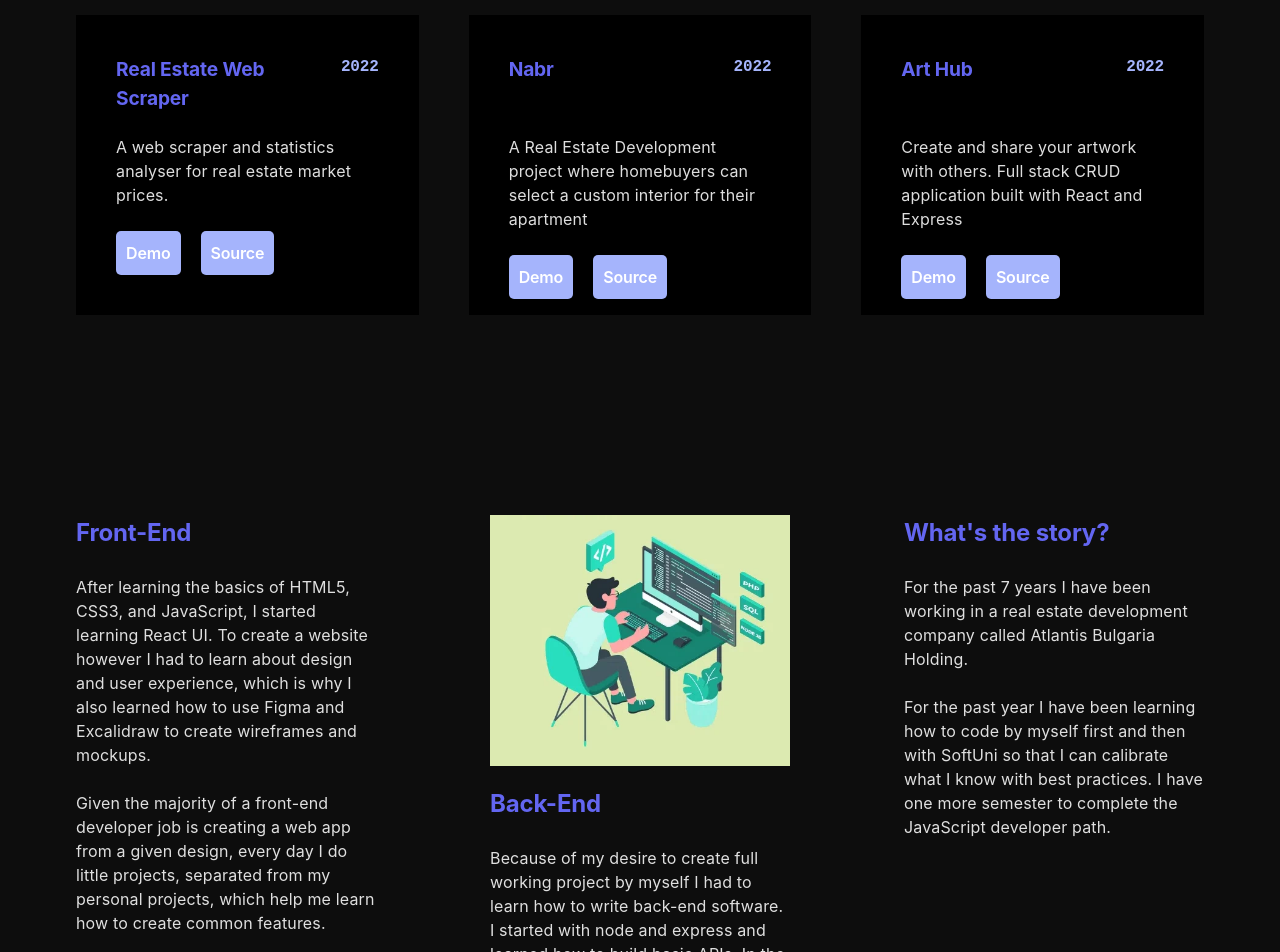
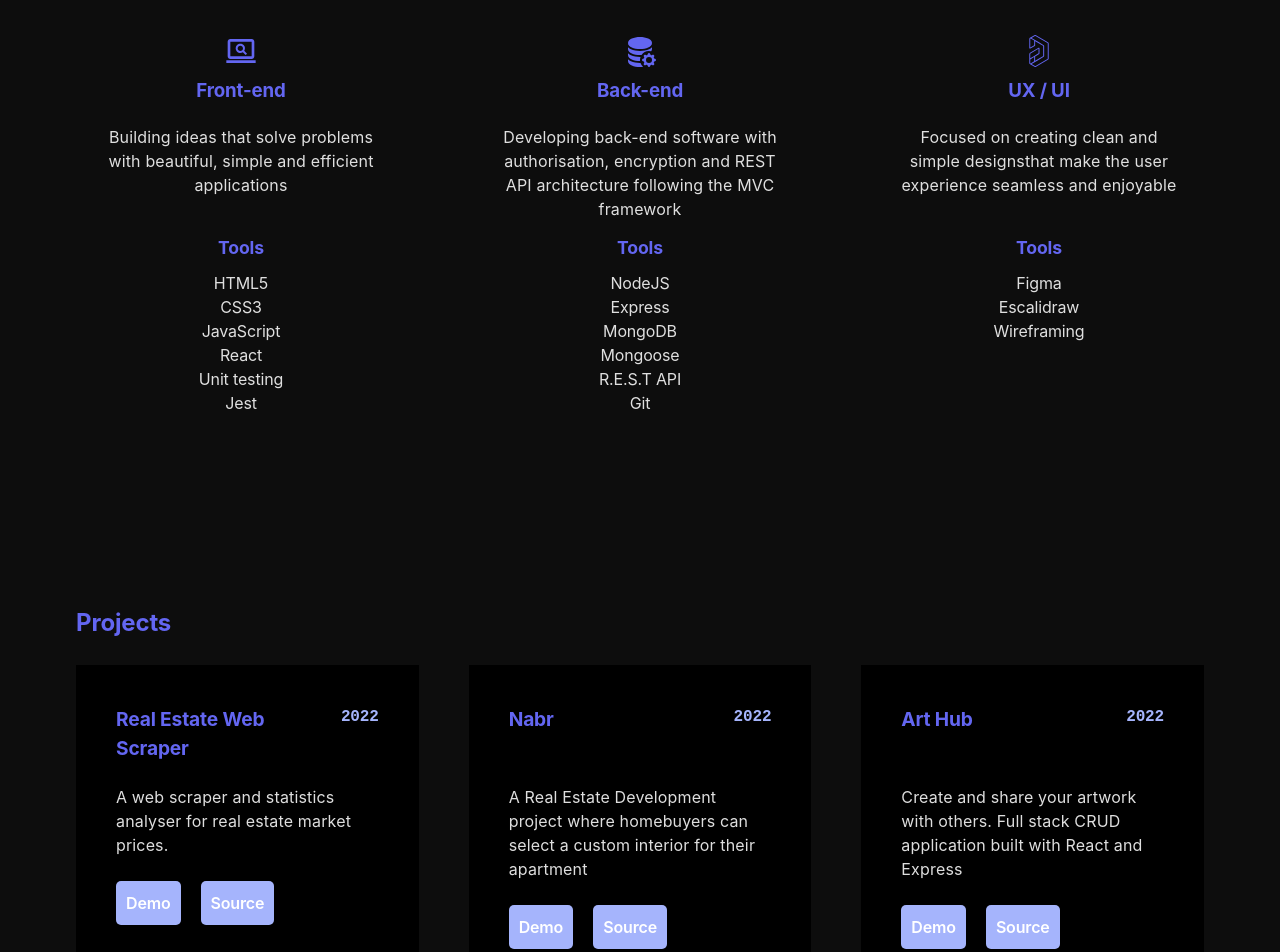
Before and after one commit to GeorgiNedyalkov/georginedyalkov.com, a React (Vite) app: page / in a window 1280 px wide. Shown: the part 720-1672 px from the top of the page. Built offline with nearby package versions, Linux system fonts and the light colour scheme.

Commit message:
Add skills section

```diff
--- a/src/components/Home/Home.jsx
+++ b/src/components/Home/Home.jsx
@@ -2,50 +2,19 @@ import Hero from "../Hero/Hero";
 import Contact from "../ContactForm/ContactForm";
 import Projects from "../Projects/Projects";
 
-import FrontEnd from "../../assets/front-end.webp";
-import BackEnd from "../../assets/back-end.webp";
 import "./Home.css";
+import Skills from "../Skills/Skills";
 
 const Home = ({ projects }) => {
   return (
     <main>
       <Hero />
 
+      <Skills />
+
       <Projects projects={projects} />
 
       <section id="about-section">
-        <div id="front-end">
-          <h2>Front-End</h2>
-          <p>
-            After learning the basics of HTML5, CSS3, and JavaScript, I started
-            learning React UI. To create a website however I had to learn about
-            design and user experience, which is why I also learned how to use
-            Figma and Excalidraw to create wireframes and mockups.
-          </p>
-          <p>
-            Given the majority of a front-end developer job is creating a web
-            app from a given design, every day I do little projects, separated
-            from my personal projects, which help me learn how to create common
-            features.
-          </p>
-          <img className="about_image" src={FrontEnd} alt="front end image" />
-        </div>
-        <div id="back-end">
-          <div className="back-end__top">
-            <h2>Back-End</h2>
-            <img className="about_image" src={BackEnd} alt="back end image" />
-          </div>
-          <p>
-            Because of my desire to create full working project by myself I had
-            to learn how to write back-end software. I started with node and
-            express and learned how to build basic APIs. In the Back-End course
-            in SoftUni I learned many more concepts and deepened my knowledge. I
-            learned about concepts like: authorization, encryption,
-            models-controller-service framework, middlewares, buffers, http
-            protocol and how the internet works in general. I always like to
-            cement my knowledge by writing an article for the things I study.
-          </p>
-        </div>
         <div id="story">
           <h2>What's the story?</h2>
           <p>
--- /dev/null
+++ b/src/components/Skills/Skill/Skill.jsx
@@ -0,0 +1,23 @@
+const Skill = ({ icon, title, description, technologies }) => {
+  return (
+    <article className="skill">
+      <div className="skill__header">
+        <div className="skill__top">
+          {icon}
+          <h3 className="skill__title">{title}</h3>
+        </div>
+        <p className="skill__description">{description}</p>
+      </div>
+      <ul className="skill__technologies_list">
+        <h4 className="skill__technologies_title">Tools</h4>
+        {technologies.map((technology) => (
+          <li className="skill__technology" key={technology}>
+            {technology}
+          </li>
+        ))}
+      </ul>
+    </article>
+  );
+};
+
+export default Skill;
--- /dev/null
+++ b/src/components/Skills/Skills.css
@@ -0,0 +1,64 @@
+#skills {
+    margin-bottom: 100px;
+}
+
+.skill {
+    padding: 20px;
+    margin-bottom: 40px;
+    max-width: 330px;
+    background-color: var(--skill-background);
+    border-radius: var(--radius);
+}
+
+@media screen and (min-width: 700px) {
+    .skill {
+        height: 450px;
+    }
+
+    .skill__header {
+        height: 200px;
+    }
+
+    .skills__list {
+        display: flex;
+        flex-wrap: wrap;
+        justify-content: space-between;
+        gap: 50px;
+    }
+}
+
+.skill__top {
+    display: flex;
+    align-items: center;
+    flex-direction: column;
+    justify-content: center;
+    gap: 10px;
+    margin-bottom: 10px;
+}
+
+.skill__title {
+    margin-bottom: 10px;
+    display: flex;
+    align-items: center;
+    gap: 20px;
+    color: var(--primary-indigo-500);
+}
+
+.skill__description {
+    text-align: center;
+}
+
+.skill__icon {
+    font-size: 2rem;
+    color: var(--primary-indigo-500);
+}
+
+.skill__technologies_title {
+    margin-bottom: 10px;
+    font-size: 1.1rem;
+    text-align: center;
+}
+
+.skill__technology {
+    text-align: center;
+}
--- /dev/null
+++ b/src/components/Skills/Skills.jsx
@@ -0,0 +1,65 @@
+import { MdOutlineScreenSearchDesktop } from "react-icons/md";
+import { BsDatabaseFillGear } from "react-icons/bs";
+import { SiAltiumdesigner } from "react-icons/si";
+
+import Skill from "./Skill/Skill";
+
+import "./Skills.css";
+
+const Skills = () => {
+  return (
+    <section id="skills">
+      <h2>Skills</h2>
+      <ul className="skills__list">
+        {skills.map((skill) => (
+          <li key={skill.id}>
+            <Skill {...skill} />
+          </li>
+        ))}
+      </ul>
+    </section>
+  );
+};
+
+export default Skills;
+
+const skills = [
+  {
+    id: "front-end",
+    icon: <MdOutlineScreenSearchDesktop className="skill__icon" />,
+    title: "Front-end",
+    description:
+      "Building ideas that solve problems with beautiful, simple and efficient applications",
+    technologies: [
+      "HTML5",
+      "CSS3",
+      "JavaScript",
+      "React",
+      "Unit testing",
+      "Jest",
+    ],
+  },
+  {
+    id: "back-end",
+    icon: <BsDatabaseFillGear className="skill__icon" />,
+    title: "Back-end",
+    description:
+      "Developing back-end software with authorisation, encryption and  REST API architecture following the MVC framework",
+    technologies: [
+      "NodeJS",
+      "Express",
+      "MongoDB",
+      "Mongoose",
+      "R.E.S.T API",
+      "Git",
+    ],
+  },
+  {
+    id: "UX / UI",
+    icon: <SiAltiumdesigner className="skill__icon" />,
+    title: "UX / UI",
+    description:
+      "Focused on creating clean and simple designsthat make the user experience seamless and enjoyable",
+    technologies: ["Figma", "Escalidraw", "Wireframing"],
+  },
+];
```
